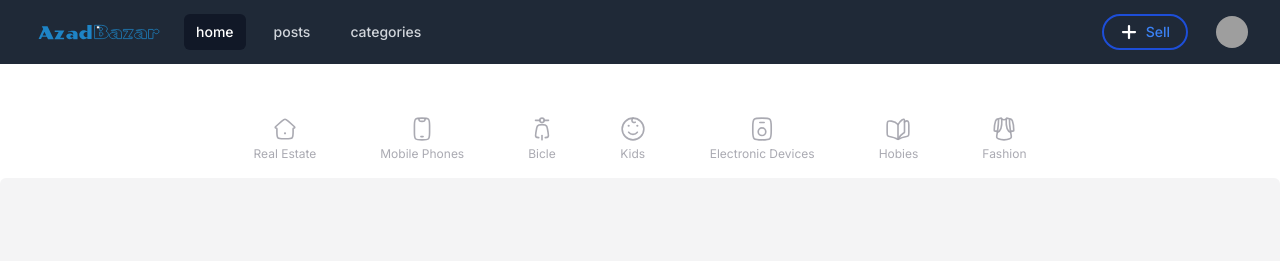
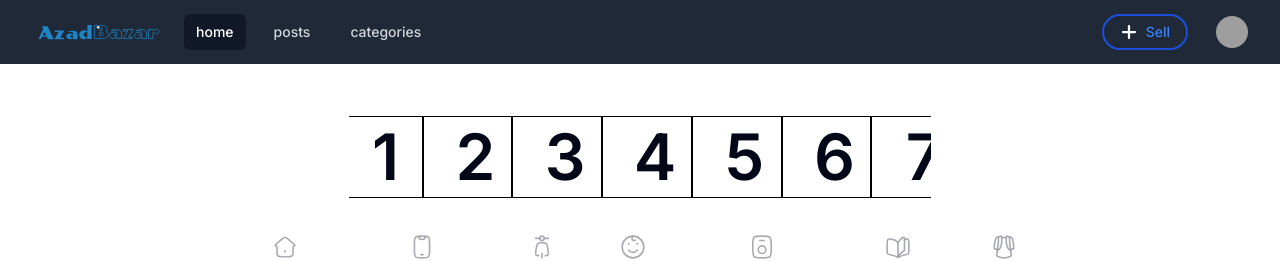
Before and after one commit to redaezziani/azad-bazar, a Next.js app: page / in a window 1280 px wide. Shown: the top 261 px of the page. Built offline with nearby package versions, Linux system fonts and the light colour scheme; grey boxes are pictures that could not be loaded.

Commit message:
Add Embla Carousel dependencies and update styling in page.tsx and globals.css

```diff
--- a/package.json
+++ b/package.json
@@ -20,6 +20,8 @@
     "@radix-ui/react-slot": "^1.0.2",
     "class-variance-authority": "^0.7.0",
     "clsx": "^2.1.1",
+    "embla-carousel-autoplay": "^8.0.2",
+    "embla-carousel-react": "^8.0.2",
     "next": "14.2.3",
     "next-auth": "^4.24.7",
     "react": "^18",
--- a/src/app/globals.css
+++ b/src/app/globals.css
@@ -59,3 +59,38 @@
       @apply bg-background text-foreground;
     }
   }
+
+
+
+
+  .embla {
+  margin: auto;
+  --slide-height: 5rem;
+  --slide-spacing: 1rem;
+  --slide-size: 15%;
+}
+.embla__viewport {
+  overflow: hidden;
+}
+.embla__container {
+  backface-visibility: hidden;
+  display: flex;
+  touch-action: pan-y;
+  margin-left: calc(var(--slide-spacing) * -1);
+}
+.embla__slide {
+
+  flex: 0 0 var(--slide-size);
+  min-width: 0;
+  padding-left: var(--slide-spacing);
+}
+.embla__slide__number {
+  box-shadow: inset 0 0 0 0.2rem var(--detail-medium-contrast);
+  border-radius: 1.8rem;
+  font-size: 4rem;
+  font-weight: 600;
+  display: flex;
+  align-items: center;
+  justify-content: center;
+  height: var(--slide-height);
+}
--- a/src/app/page.tsx
+++ b/src/app/page.tsx
@@ -3,6 +3,7 @@ import Footer from "@/components/home-page/footer";
 import ListCardGrid from "@/components/home-page/list-grid";
 import Navbar from "@/components/home-page/navbar";
 import Pagination from "@/components/home-page/pagination";
+import Categories from "@/components/home-page/categories";
 import { Button } from "@/components/ui/button";
 
 const Home = () => {
@@ -11,7 +12,9 @@ const Home = () => {
       <Navbar />
 
       <div className="mt-24 pb-11  flex-col w-full max-w-7xl flex justify-start  items-start gap-4 ">
-
+        <div className=" w-full flex md:w-[100%] justify-center gap-10 md:gap-16 items-center mt-5">
+        <Categories />
+        </div>
         <div className="w-full flex md:w-[100%] justify-center gap-10 md:gap-16 items-center mt-5">
           <div className="flex justify-start items-center gap-1 flex-col text-xs text-zinc-400/90 cursor-pointer hover:text-primary transition-colors ease-in-out duration-500">
             <svg xmlns="http://www.w3.org/2000/svg" viewBox="0 0 24 24" width={26} height={26} fill={"none"}>
--- /dev/null
+++ b/src/components/home-page/categories.tsx
@@ -0,0 +1,18 @@
+import React from 'react'
+import ListCategory from './list-category'
+import { EmblaOptionsType } from 'embla-carousel'
+
+const OPTIONS: EmblaOptionsType = { align: 'start', loop: true }
+const SLIDE_DATA= 10
+const SLIDES = Array.from(Array(SLIDE_DATA).keys())
+
+function Categories() {
+  return (
+    <div>
+        <ListCategory  slides={SLIDES} options={OPTIONS}  />
+
+    </div>
+  )
+}
+
+export default Categories
--- /dev/null
+++ b/src/components/home-page/list-category.tsx
@@ -0,0 +1,34 @@
+'use client';
+
+import React from 'react'
+import { EmblaOptionsType } from 'embla-carousel'
+import useEmblaCarousel from 'embla-carousel-react'
+
+
+type PropType = {
+  slides: number[]
+  options?: EmblaOptionsType
+}
+
+const ListCategory: React.FC<PropType> = (props) => {
+  const { slides, options } = props
+  const [emblaRef] = useEmblaCarousel(options)
+
+  return (
+    <section className="embla w-full">
+      <div className="embla__viewport"  ref={emblaRef} >
+        <div className="embla__container">
+
+        {slides.map((index) => (
+            <div className="embla__slide border border-black" key={index}>
+              <div className="embla__slide__number">{index + 1}</div>
+            </div>
+          ))}
+
+        </div>
+      </div>
+    </section>
+  )
+}
+
+export default ListCategory
```
Also changed, not shown: 1 other file (tests, documents, lock files or other folders).
